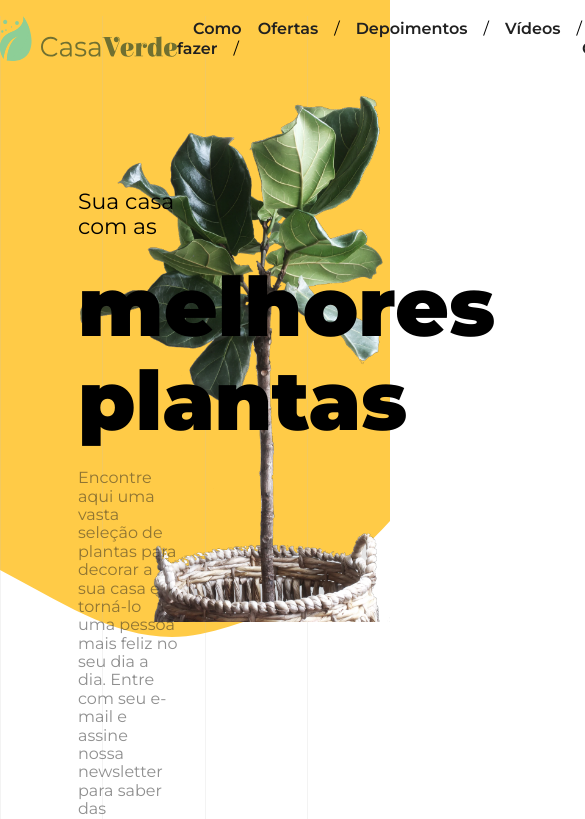
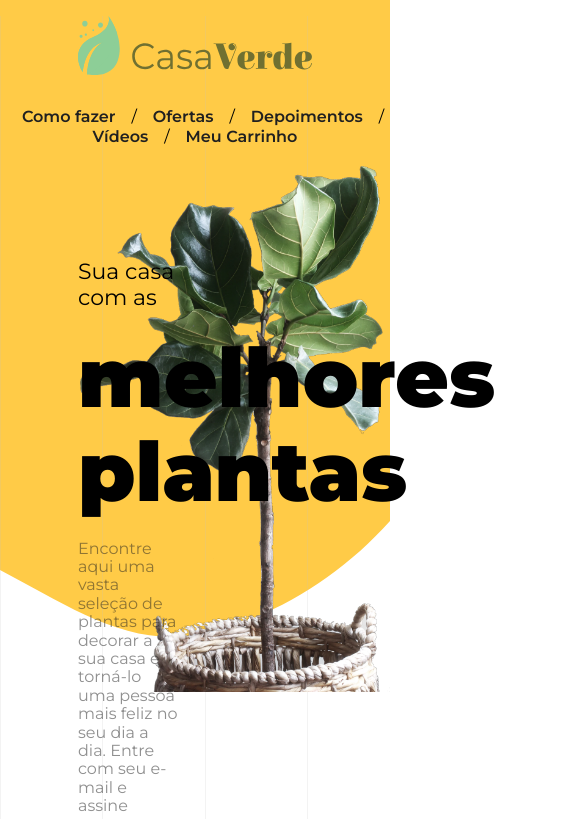
Before and after one commit to lucash-barbosa/Casa-Verde, a React (Create React App) app: page / in a window 390 px wide. Shown: the top 819 px of the page, 585 px wide, since content can reach past the window. Built offline with nearby package versions, Linux system fonts and the light colour scheme; a web font is replaced by a local one.

Commit message:
refactor: add responsiveness

```diff
--- a/src/components/Cabecalho/index.tsx
+++ b/src/components/Cabecalho/index.tsx
@@ -1,35 +1,50 @@
-import  logo  from 'assets/logo.svg'
+import logo from 'assets/logo.svg'
 import logoSmall from 'assets/logo-sm.svg'
 import styled from 'styled-components'
 
 const Logo = styled.img`
   display: none;
+  margin: 1em auto;
+  width: 60vw;
 
-	@media screen and (min-width: 1024px), (max-width: 728px){
-		display: block
+  @media screen and (max-width: 768px), (min-width: 1024px){
+    display: block;
+  }
+
+	@media screen and (min-width: 1024px){
+		display: block;
+		width: auto;
+		margin: 0;
 	}
 `
 
 const LogoSmall = styled.img`
   display: block;
 
-	@media screen and (min-width: 1024px), (max-width: 728px){
-		display: none
+  @media screen and (max-width: 768px), (min-width: 1024px){
+    display: none;
   }
 `
 
 const Cabecalho = styled.nav`
-	background-color: transparent;
+
+  @media screen and (min-width: 768px) {
     display: flex;
     justify-content: space-around;
     margin: 1em 0;
     align-items: center;
-
+  }
 `
 
 const Navegacao = styled.ul`
+  padding: 0;
   display: flex;
-  padding: 0;
+
+	@media screen and (max-width: 768px){
+		margin-top: 2rem;
+		flex-wrap: wrap;
+		justify-content: center
+	}
 
   a {
     color: #202020;
@@ -45,12 +60,27 @@ export default function Menu() {
 			<Logo src={logo} alt="Logo da Casa Verde" />
 			<LogoSmall src={logoSmall} alt="Logo da Casa Verde" />
 			<Navegacao>
-				<li><a href="#">Como fazer</a>/</li>
-				<li><a href="#">Ofertas</a>/</li>
-				<li><a href="#">Depoimentos</a>/</li>
-				<li><a href="#">Vídeos</a>/</li>
-				<li><a href="#">Meu Carrinho</a></li>
+				<li>
+					<a href="#">Como fazer</a>/
+				</li>
+				<li>
+					<a href="#">Ofertas</a>/
+				</li>
+				<li>
+					<a href="#">Depoimentos</a>/
+				</li>
+				<li>
+					<a href="#">Vídeos</a>/
+				</li>
+				<li>
+					<a href="#">Meu Carrinho</a>
+				</li>
 			</Navegacao>
 		</Cabecalho>
 	)
 }
+/*
+@media screen and (min-width: 768px){
+	display: flex;
+}
+*/
```
Lines whose indentation alone changed are shown as unchanged.
